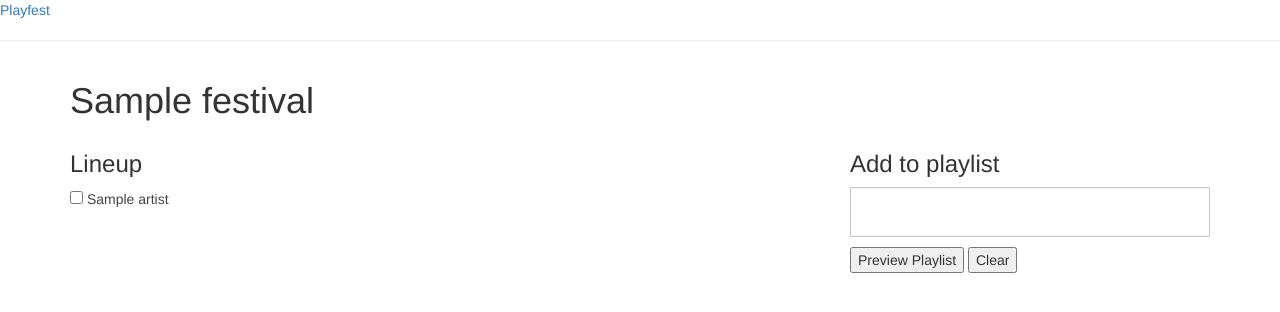
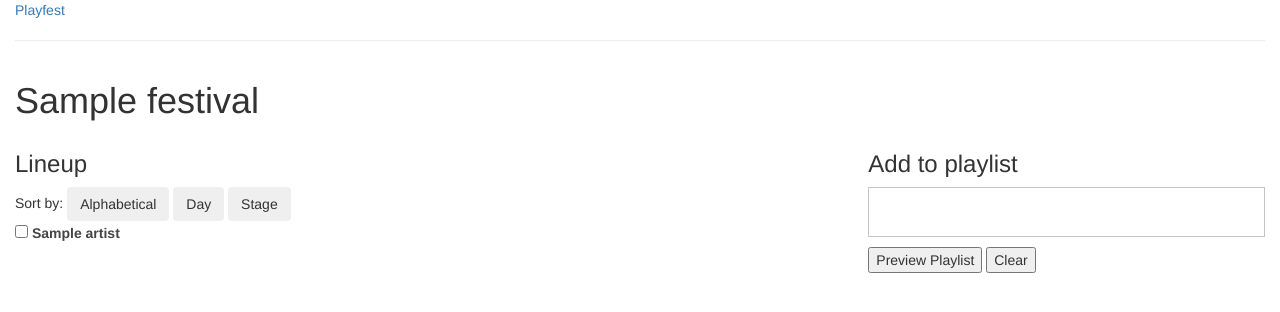
Before and after one commit to catliaw/playlist_project, a Flask app: a page that uses templates/base.html in a window 1280 px wide. Shown: the top 312 px of the page. Run offline with Flask 2, Linux system fonts and the light colour scheme; tables that the repository leaves empty hold one stand-in row (values such as "Sample post"); some libraries are stand-ins or nearby versions.

Commit message:
Created filters for the lineup and added labels by day and stage. Need to fix how Javascript sends the selected lineup to get playlist.

```diff
--- a/server.py
+++ b/server.py
@@ -72,8 +72,38 @@ def specific_festival(festival_route):
 
     artist_list = festival_info.festivalartists
 
+    artist_info = []
+
+    for artist in artist_list:
+        name = artist.artist.artist_name
+        print "\n\nName of artist:", name
+        spotify_id = artist.artist.spotify_artist_id
+        print "\nSpotify ID:", spotify_id
+        day1_datetime = artist.day1_at
+        print "\nDatetime:", day1_datetime
+        dow_num = datetime.datetime.isoweekday(day1_datetime)
+        # day1_dow = helper_func.datetime_to_dow(day1_datetime)
+        # print "\nDay of the week:", day1_dow
+        stage = artist.stage.stage_name
+        print "\nStage:", stage, "\n"
+
+        artist_info.append({
+            "artist_name": name,
+            "spotify_artist_id": spotify_id,
+            "playing_on": dow_num,
+            "stage": stage
+            })
+        # print "\nArtist Info List:", artist_info, "\n"
+
+    print "\nFinal Artist Info List:", artist_info, "\n"
+    print "\nLength of Artist Info List:", len(artist_info), "\n\n"
+
     return render_template("festival_specific.html", festival_info=festival_info,
-                                                     artist_list=artist_list)
+                                                     artist_info=artist_info,
+                                                     length=len(artist_info))
+
+    # return render_template("festival_specific.html", festival_info=festival_info,
+    #                                                  artist_list=artist_list)
 
 
 @app.route('/preview.json', methods=['POST'])
@@ -267,6 +297,6 @@ if __name__ == "__main__":
     connect_to_db(app)
 
     # Use the DebugToolbar
-    DebugToolbarExtension(app)
+    # DebugToolbarExtension(app)
 
     app.run(host="0.0.0.0")
--- a/static/script.js
+++ b/static/script.js
@@ -1,6 +1,142 @@
 "use strict";
 
 $(function(){
+
+    function clearCustom(i){
+        $("#box_label"+i).parent().removeClass("not-on-spotify");
+        $("#box_label"+i).parent().removeClass("in-spotify");
+        $("#box_span"+i).empty();
+        $("#box_input"+i).attr("disabled", false);
+        $(".filter_header").remove();
+        // console.log("Done custom attributes!");
+    }
+
+
+    function loadLineup(data, index){
+
+        for (var i=index; i < data.length; i++){
+            // console.log("Start Javascript for", data[i].artist_name);
+            var boxClass, disabledCheck, spotifyString;
+            if (data[i].spotify_artist_id === null){
+                // console.log("Start custom attributes!");
+                boxClass = "not-on-spotify";
+                disabledCheck = true;
+                spotifyString = '<br/>(Not on Spotify)';
+                // console.log("Done with Not in Spotify for", data[i].artist_name);
+            } else {
+                boxClass = "in-spotify";
+                disabledCheck = false;
+                spotifyString = '';
+                // $("#box_input"+i).after().html(data[i].artist_name);
+                // console.log("Done with In Spotify for", data[i].artist_name);
+            }
+            clearCustom(i);
+            $("#box_label"+i).parent().addClass(boxClass);
+            // console.log(data[i].playing_on);
+            $("#box_label"+i).parent().attr("data-day", data[i].playing_on);
+            $("#box_label"+i).parent().attr("data-stage", data[i].stage);
+            $("#box_input"+i).val(data[i].artist_name);
+            $("#box_input"+i).attr("disabled", disabledCheck);
+            $("#box_span"+i).html(data[i].artist_name + spotifyString);
+
+        }
+    }
+
+
+    function composeSortByABC(data) {
+
+        var sortABC = data.sort(function (a, b) {
+            return (a.artist_name < b.artist_name) ? -1 : 1;
+        });
+
+        loadLineup(sortABC, 0);
+    };
+
+
+    function composeSortByDay(data) {
+
+        var sortByDay = data.sort(function (a, b) {
+            if (a.playing_on == b.playing_on) {
+                return (a.artist_name < b.artist_name) ? -1 : (a.artist_name > b.artist_name) ? 1 : 0;
+            }
+            else {
+                return (a.playing_on < b.playing_on) ? -1 : 1;
+            }
+        });
+
+        loadLineup(sortByDay, 0);
+    };
+
+
+    function composeSortByStage(data) {
+
+        var sortByStage = data.sort(function (a, b) {
+            if (a.stage == b.stage) {
+                return (a.artist_name < b.artist_name) ? -1 : (a.artist_name > b.artist_name) ? 1 : 0;
+            }
+            else {
+                return (a.stage < b.stage) ? -1 : 1;
+            }
+        });
+
+        loadLineup(sortByStage, 0);
+    };
+
+
+    function addDayHeader() {
+
+        var dowList = {
+            5: 'Friday',
+            6: 'Saturday',
+            7: 'Sunday'
+        };
+
+        $.each( dowList, function(key, value) {
+            // var dowName = $('.lineup-box[data-day="' + key + '"]').first();
+            // console.log("First" + value + "div", dowName);
+            $('.lineup-box[data-day="' + key + '"]').first()
+                .before('<div class="filter_header col-sm-12"><h3>' + value + '</h3></div>');
+        });
+    }
+
+
+    function addStageHeader() {
+        var stages = ["Sahara", "Outdoor", "Yuma", "Do Lab", "Gobi", "Mojave", "Coachella", "Despacio"]
+
+        for (var i = 0; i < stages.length; i++){
+            // var stageName = $('.lineup-box[data-stage="' + stages[i] + '"]').first();
+            // console.log("First" + stages[i] + "div", stageName);
+            $('.lineup-box[data-stage="' + stages[i] + '"]').first()
+                .before('<div class="filter_header col-sm-12"><h3>' + stages[i] + '</h3></div>');
+        }
+    }
+
+
+    function loadSortByDay(evt) {
+        evt.preventDefault();
+        clearArtists();
+        composeSortByDay(artistInfo);
+        addDayHeader();
+    }
+
+    function loadSortByStage(evt) {
+        evt.preventDefault();
+        clearArtists();
+        composeSortByStage(artistInfo);
+        addStageHeader();
+    }
+
+    function loadSortABC(evt) {
+        evt.preventDefault();
+        clearArtists();
+        composeSortByABC(artistInfo);
+    }
+
+    loadLineup(artistInfo, 0);
+    $('#sort_abc').on('click', loadSortABC);
+    $('#sort_by_day').on('click', loadSortByDay);
+    $('#sort_by_stage').on('click', loadSortByStage);
+
 
     function getCheckedArtists(){
 
@@ -75,14 +211,21 @@ $(function(){
     $("#playlist_submit").on("click", submitCheckedArtists);
 
 
-    function clearArtists(event){
+    function clearArtists(){
+        $('input[type=checkbox]').each(function() {
+            this.checked = false;
+        });
+    }
+
+
+    function clearArtistsEvent(event){
         event.preventDefault();
         $('input[type=checkbox]').each(function() {
             this.checked = false;
         });
     }
 
-    $("button#playlist_clear").on("click", clearArtists);
+    $("button#playlist_clear").on("click", clearArtistsEvent);
 
 
     function getTrackId(){
--- a/static/styles.css
+++ b/static/styles.css
@@ -11,23 +11,18 @@ html {
 }
 
 .in-spotify {
-  /*border: 1px solid #c5c5c5;*/
-  /*background: #f6f6f6;*/
-  font-weight: normal;
   color: #454545;
-  text-decoration: none;
-  height: 50px;
-  vertical-align: middle;
 }
 
 .not-on-spotify {
-  /*border: 1px solid #c5c5c5;*/
-  /*background: #ffffff;*/
+  color: #999999;
+}
+
+.lineup-box {
   font-weight: normal;
-  color: #999999;
   text-decoration: none;
-  height: 50px;
-  vertical-align: middle;
+  min-height: 45px;
+  vertical-align: top;
 }
 
 .preview_table {
@@ -39,3 +34,7 @@ html {
 .preview_list > ul {
   list-style-position: outside;
 }
+
+.filter_header {
+  text-align: center;
+}
--- a/templates/base.html
+++ b/templates/base.html
@@ -12,19 +12,23 @@
 
 </head>
 <body>
+  <div class="container-fluid">
+    <div class="row">
+      <div class="col-sm-12">
         <a href="/">Playfest</a>
         {% if "user_spot_id" in session %}
           <a href="/festivals">Festivals</a>
           <a href="/logout">Logout</a>
         {% endif %}
-
         <hr>
-
         {% for flash in get_flashed_messages() %}
           {{ flash }}
         {% endfor %}
+      </div>
+    </div>
 
-  <div class="container">{% block content %}BODY CONTENT HERE{% endblock %}</div>
+  {% block content %}BODY CONTENT HERE{% endblock %}
+  </div>
 
   <script
     src="https://code.jquery.com/jquery-3.1.1.min.js"
--- a/templates/festival_specific.html
+++ b/templates/festival_specific.html
@@ -5,28 +5,26 @@
 {% block content %}
   <h1>{{ festival_info.festival_name }}</h1>
 
-  {% if artist_list %}
   <div class="row">
-    <div class="col-sm-8">
+    <div class="col-sm-8 col-xs-6">
       <h3>Lineup</h3>
-      <div class="row">
-        {% for artist in artist_list %}
-          {% if artist.artist.spotify_artist_id==None %}
-            <div class="col-sm-3 not-on-spotify">
-              <span>{{ artist.artist.artist_name }}<br/>(Not on Spotify)</span>
-            </div>
-          {% else %}
-            <div class="col-sm-3 in-spotify">
-              <input class="artist_checkbox" type="checkbox" name="artist" value="{{ artist.artist.artist_name }}">
-                {{ artist.artist.artist_name }}
-              </input>
-            </div>
-          {% endif %}
+      Sort by:
+      <button id="sort_abc" type="button" class="btn btn-abc">Alphabetical</button>
+      <button id="sort_by_day" type="button" class="btn btn-day">Day</button>
+      <button id="sort_by_stage" type="button" class="btn btn-stage">Stage</button>
+      <div class="row" id="display_lineup">
+        {% for i in range(0, length) %}
+        <div class="lineup-box col-sm-3 col-xs-6">
+          <label for="box_input{{ i }}" id="box_label{{ i }}">
+            <input id="box_input{{ i }}" class="artist_checkbox" type="checkbox" name="artist" value="">
+            <span id="box_span{{ i }}" ></span>
+          </label>
+        </div>
         {% endfor %}
       </div>
     </div>
 
-    <div class="col-sm-4">
+    <div class="col-sm-4 col-xs-6">
       <h3>Add to playlist</h3>
       <div class="preview_table">
       </div>
@@ -39,6 +37,10 @@
       </div>
     </div>
   </div>
-  {% endif %}
+{% endblock %}
 
+{% block scripts %}
+  <script>
+  var artistInfo = {{ artist_info|tojson|safe }};
+  </script>
 {% endblock %}
--- a/templates/home.html
+++ b/templates/home.html
@@ -1,10 +1,10 @@
 {% extends 'base.html' %}
 
-{% block title %}PlayFest{% endblock %}
+{% block title %}Playfest{% endblock %}
 
 {% block content %}
-  <h1>PlayFest</h1>
-  <p>Some paragraph about PlayFest (project name possibly subject to change).</p>
+  <h1>Playfest</h1>
+  <p>Some paragraph about Playfest (project name possibly subject to change).</p>
 
   {% if "user_spot_id" not in session %}
     <div class='spotify-btn'><a href={{ url }}>Sign In With Spotify</a></div>
```
Lines whose indentation alone changed are shown as unchanged.
